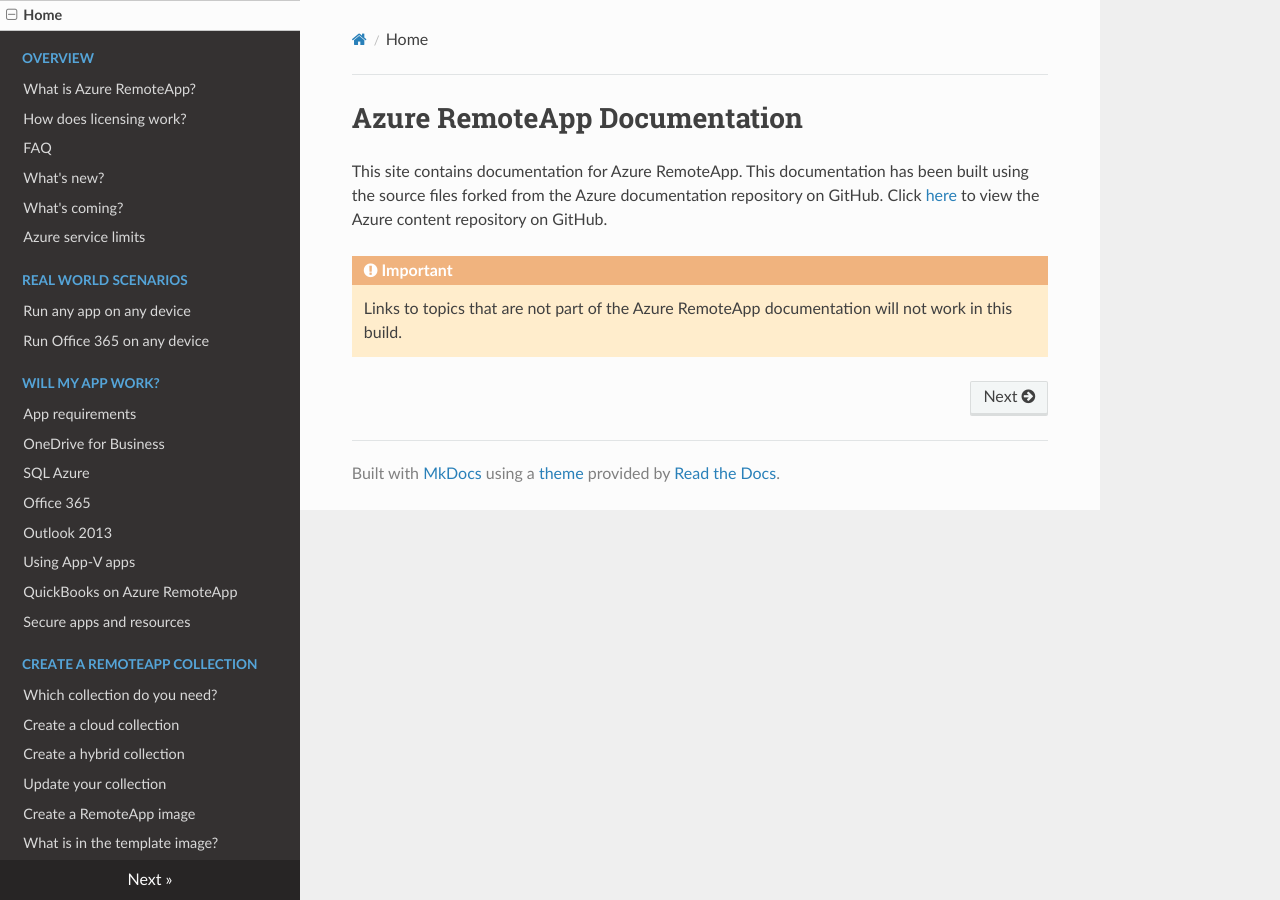
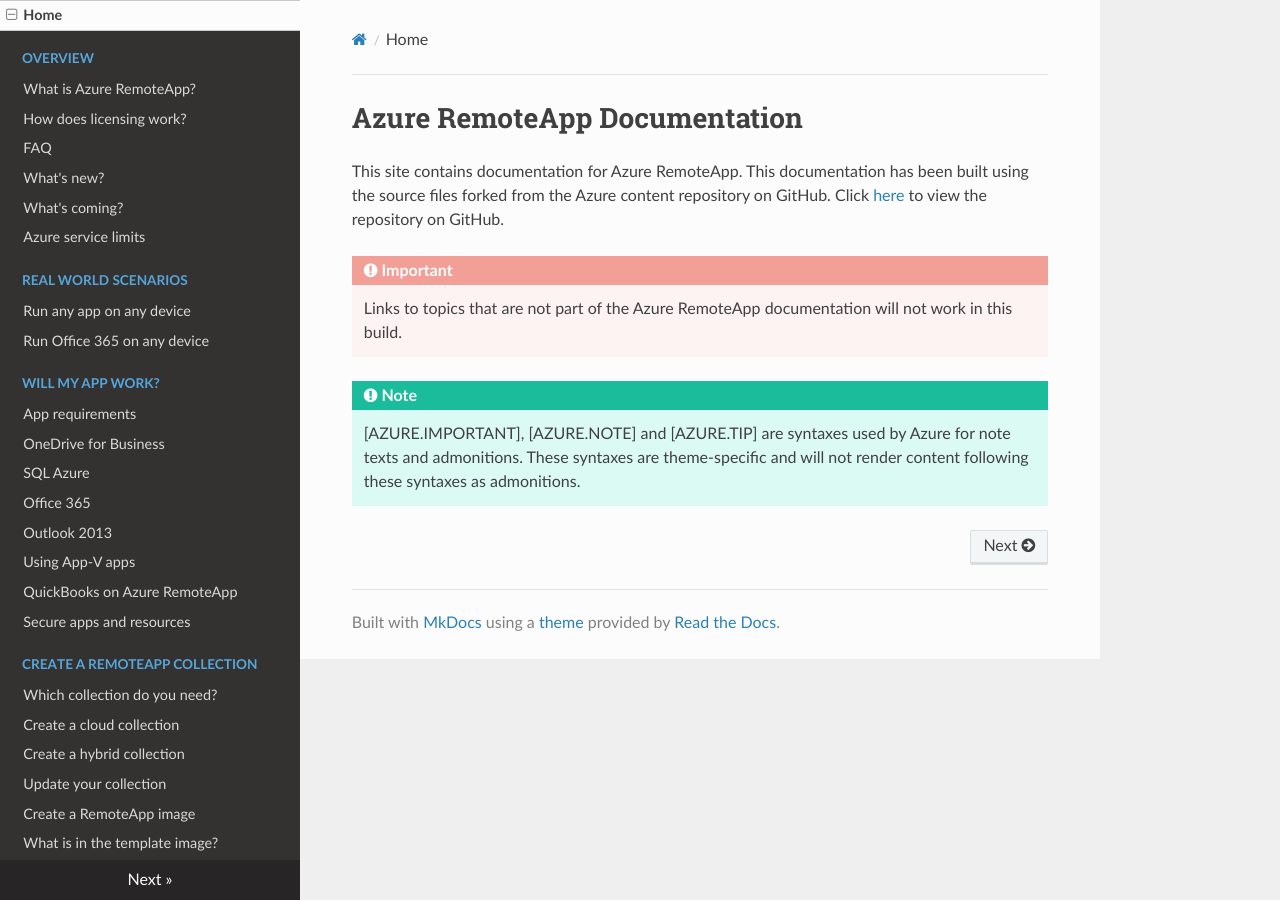
Before and after one commit to ajitchelat/remoteapp, an MkDocs documentation site: the page built from docs/index.md, in a window 1280 px wide. Built offline with MkDocs 1.6.1, drawn with Linux system fonts in a browser that asks for light colours; nearby versions of some CDN libraries; old or Windows-style settings are respelled for this version of MkDocs.

Commit message:
Edited index.md

```diff
--- a/docs/index.md
+++ b/docs/index.md
@@ -1,6 +1,8 @@
 #Azure RemoteApp Documentation
 
-This site contains documentation for Azure RemoteApp. This documentation has been built using the source files forked from the Azure documentation repository on GitHub. Click [here](https://github.com/Azure/azure-content.git) to view the Azure content repository on GitHub.
+This site contains documentation for Azure RemoteApp. This documentation has been built using the source files forked from the Azure content repository on GitHub. Click [here](https://github.com/Azure/azure-content.git) to view the repository on GitHub.
 
-!!! warning "Important"
+!!! danger "Important"
 	Links to topics that are not part of the Azure RemoteApp documentation will not work in this build.
+!!! tip "Note"
+	[AZURE.IMPORTANT], [AZURE.NOTE] and [AZURE.TIP] are syntaxes used by Azure for note texts and admonitions. These syntaxes are theme-specific and will not render content following these syntaxes as admonitions.
```
